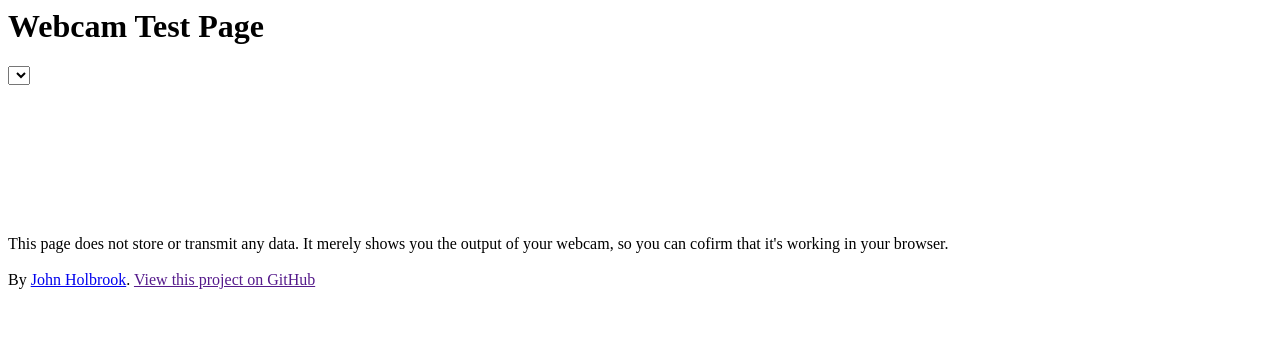
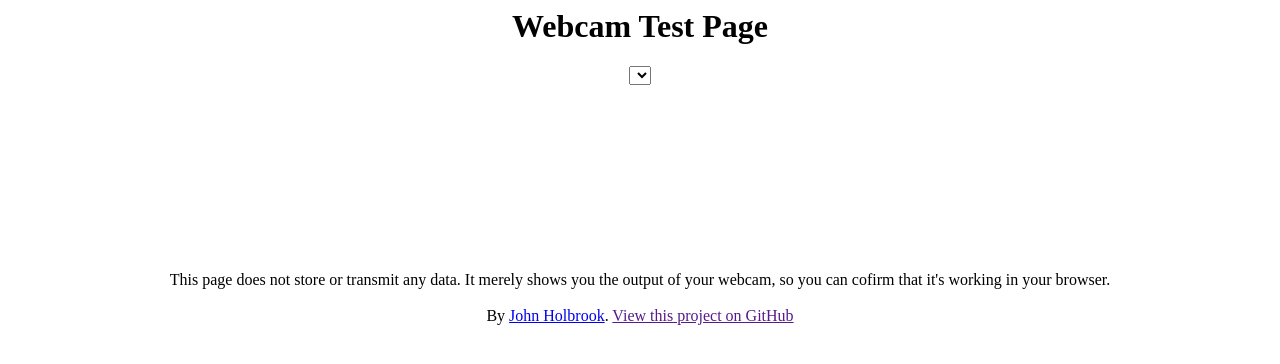
Before and after one commit to johnholbrook/webcam-test, a Jekyll site: the page built from index.html, in a window 1280 px wide. Shown: the top 364 px of the page. Built offline with Jekyll 4.4.1, drawn with Linux system fonts in a browser that asks for light colours.

Commit message:
Move main.css back and reference it in default.html with {{ site.url }}

```diff
--- a/_layouts/default.html
+++ b/_layouts/default.html
@@ -1,7 +1,7 @@
 <html>
     <head>
         <title>Webcam Test</title>
-        <link rel="stylesheet" type="text/css" href="main.css">
+        <link rel="stylesheet" type="text/css" href="{{ site.url }}/main.css">
     </head>
     <body>
         {{ content }}
```
Also changed, not shown: main.css (renamed from _layouts/main.css), 4 other files.
